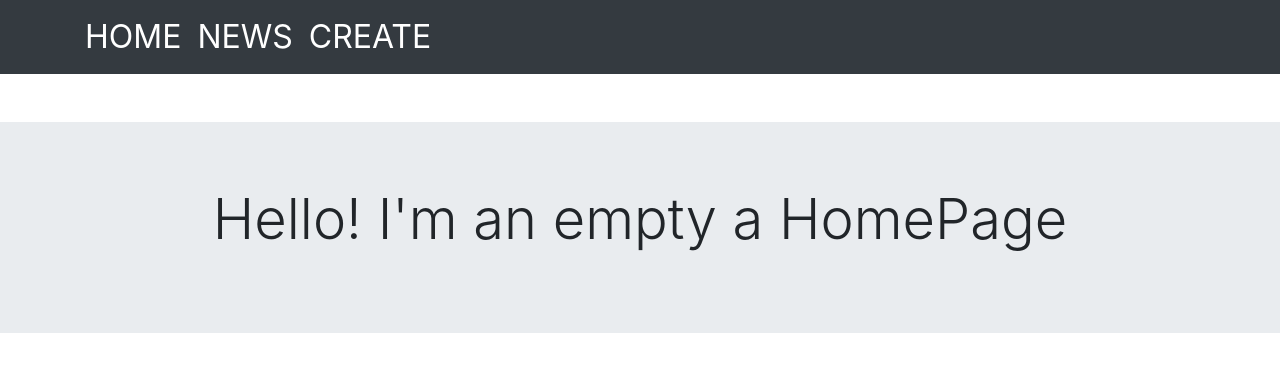
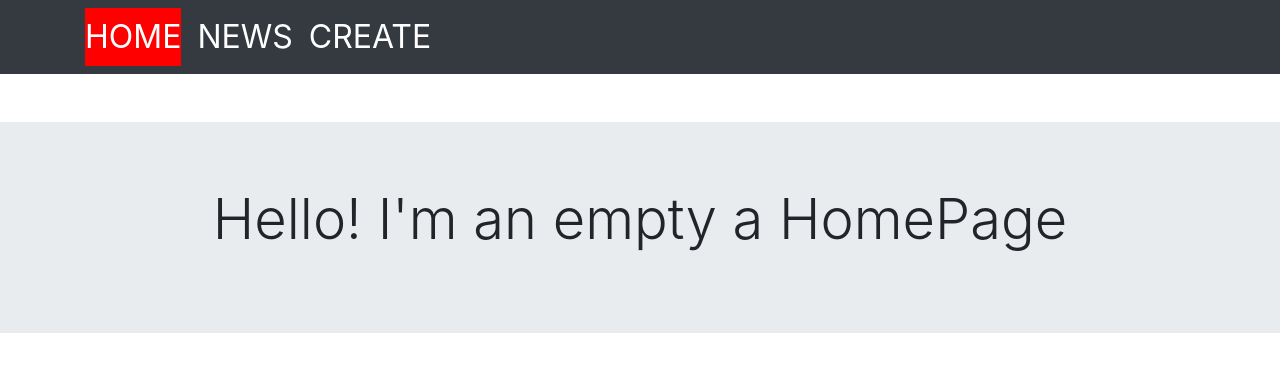
Before and after one commit to Soni-L/hot_news, a React (Create React App) app: page /news/create in a window 1280 px wide. Shown: the top 372 px of the page. Built offline with nearby package versions, Linux system fonts and the light colour scheme.

Commit message:
added navbar route highlighting and redirect on create

```diff
--- a/package.json
+++ b/package.json
@@ -4,8 +4,6 @@
   "private": true,
   "dependencies": {
     "antd": "^3.26.9",
-    "axios": "^0.18.0",
-    "gh-pages": "^2.0.1",
     "node-sass": "^4.13.1",
     "react": "^16.7.0",
     "react-dom": "^16.7.0",
--- a/src/components/NewArticle/NewArticle.jsx
+++ b/src/components/NewArticle/NewArticle.jsx
@@ -1,6 +1,7 @@
 import React, { Component } from 'react';
 
 import { connect } from 'react-redux';
+import { withRouter } from 'react-router-dom';
 import { createArticle } from '../../actions/newsActions';
 
 import './NewArticle.styles.scss';
@@ -20,7 +21,8 @@ export class NewArticle extends Component {
 
   handleSubmit = event => {
     event.preventDefault();
-
+    this.props.createArticle({ title: this.state.title, body: this.state.body });
+    this.props.history.push("/news");
     this.setState({ title: '', body: '' });
   };
 
@@ -66,6 +68,6 @@ const mapStateToProps = state => ({
   news: state.news
 });
 
-export default connect(mapStateToProps, {
+export default withRouter(connect(mapStateToProps, {
   createArticle
-})(NewArticle);
+})(NewArticle));
--- a/src/components/NewsDashboard/NewsDashboard.jsx
+++ b/src/components/NewsDashboard/NewsDashboard.jsx
@@ -5,7 +5,7 @@ import { createArticle } from '../../actions/newsActions';
 
 export class NewsDashboard extends Component {
   componentDidMount() {
-    console.log(this.props.news);
+    //console.log(this.props.news);
   }
 
   render() {
--- a/src/components/layout/Navbar.js
+++ b/src/components/layout/Navbar.js
@@ -1,22 +1,29 @@
 import React from 'react';
-import { Link } from 'react-router-dom';
+import { Link, withRouter } from 'react-router-dom';
 
-function Navbar() {
+class Navbar extends React.Component {
+  constructor(props) {
+    super(props);
+
+    this.hightLight = {backgroundColor: "red"};
+  }
+
+ render() {
   return (
     <div>
       <nav className="navbar navbar-light bg-dark mb-5">
         <div className="container">
           <div className="navbar-header">
-            <Link className="navbar-brand text-white text-lg brand-text" to="/">
-              HOME
+            <Link style={this.props.location.pathname.toString() == '/' ? this.hightLight : {}} className="navbar-brand text-white text-lg brand-text" to="/">
+             HOME
             </Link>
-            <Link
+            <Link style={this.props.location.pathname.toString() == '/news' ? this.hightLight : {} }
               className="navbar-brand text-white text-lg brand-text"
-              to="/news/"
+              to="/news"
             >
               NEWS
             </Link>
-            <Link
+            <Link style={this.props.location.pathname.toString() == '/news/create' ? this.hightLight : {} }
               className="navbar-brand text-white text-lg brand-text"
               to="/news/create"
             >
@@ -29,4 +36,6 @@ function Navbar() {
   );
 }
 
-export default Navbar;
+}
+
+export default withRouter(Navbar);
```
